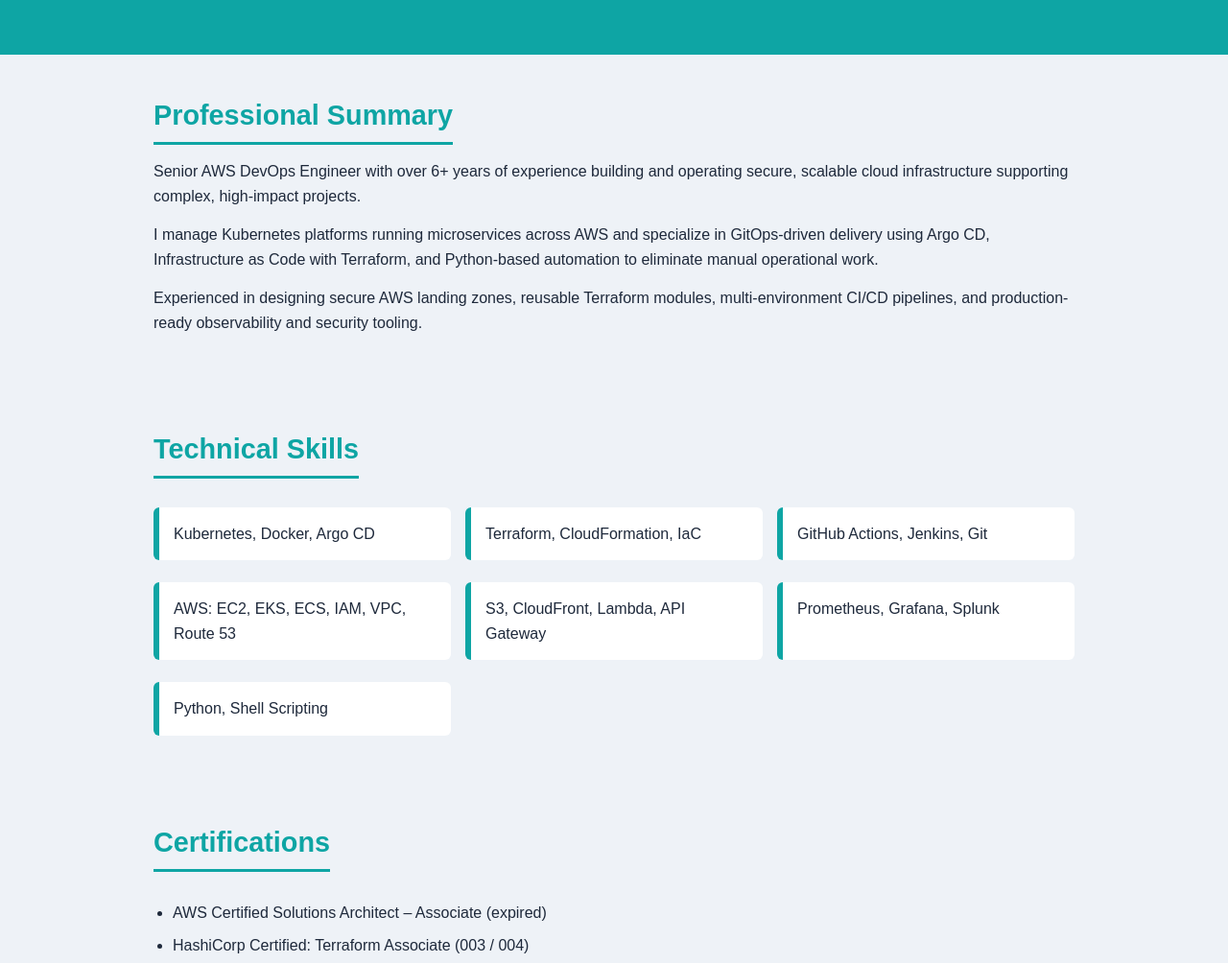
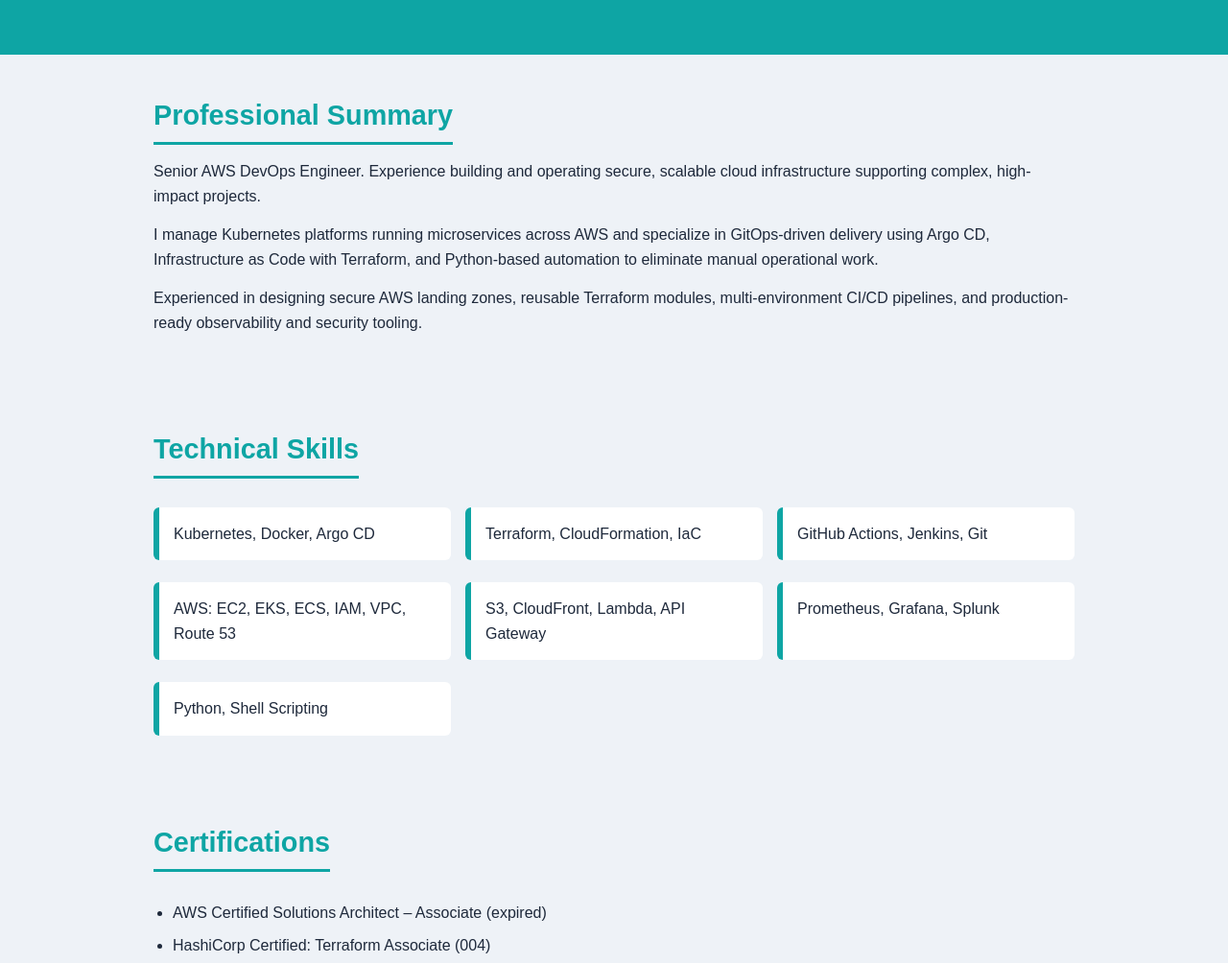
Before and after one commit to lalithadevopsdeveloper/DevopsPortfolioApplication, a plain HTML site: page index.html in a window 1280 px wide. Shown: the part 296-1300 px from the top of the page at 96% size. Drawn offline with Linux system fonts and the light colour scheme.

```diff
--- a/index.html
+++ b/index.html
@@ -29,7 +29,7 @@
 <section class="container">
   <h2>Professional Summary</h2>
   <p>
-    Senior AWS DevOps Engineer with over 6+ years of experience building and operating
+    Senior AWS DevOps Engineer. Experience building and operating
     secure, scalable cloud infrastructure supporting complex, high-impact projects.
   </p>
   <p>
@@ -61,7 +61,7 @@
   <h2>Certifications</h2>
   <ul>
     <li>AWS Certified Solutions Architect – Associate (expired)</li>
-    <li>HashiCorp Certified: Terraform Associate (003 / 004)</li>
+    <li>HashiCorp Certified: Terraform Associate (004)</li>
   </ul>
 </section>
 
```
